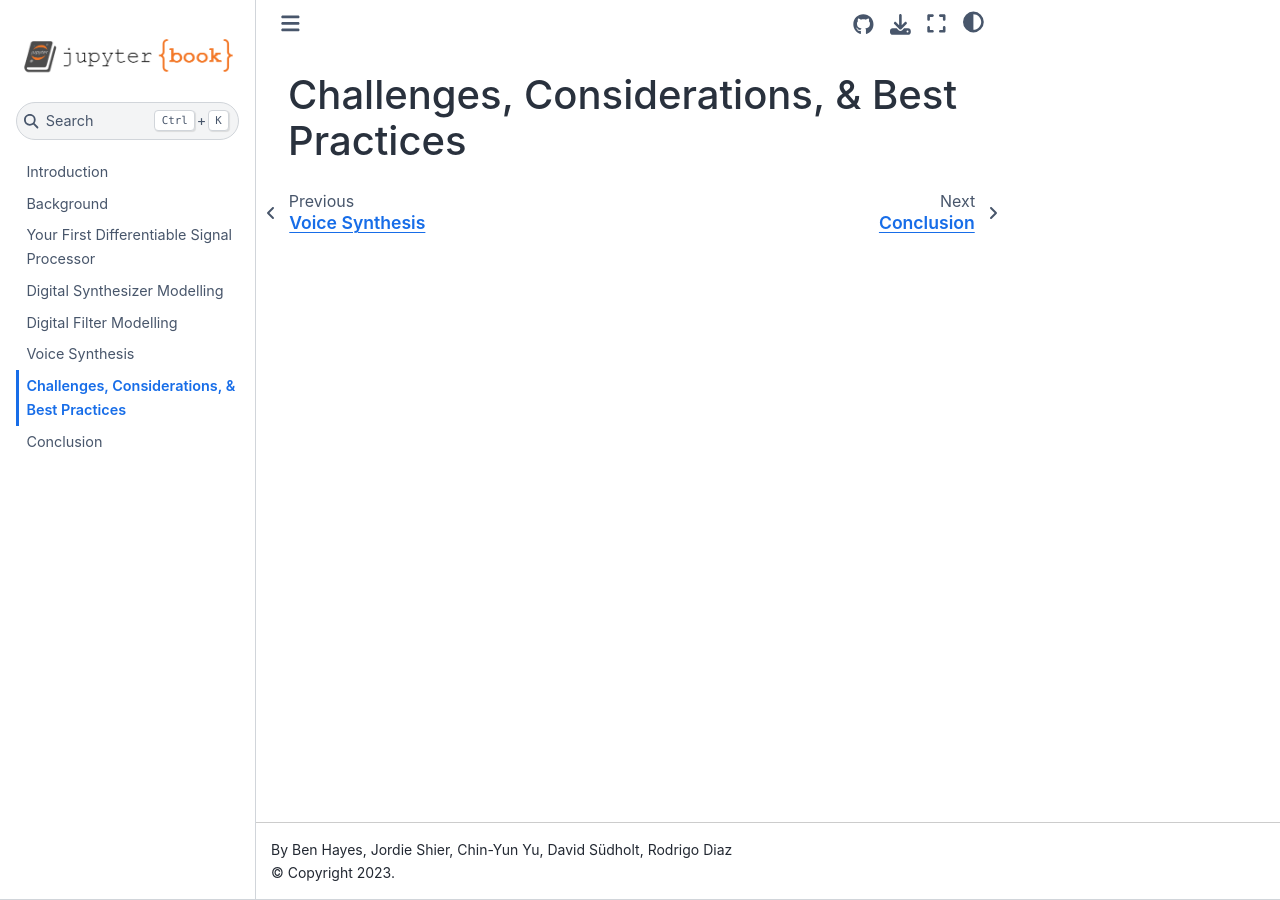
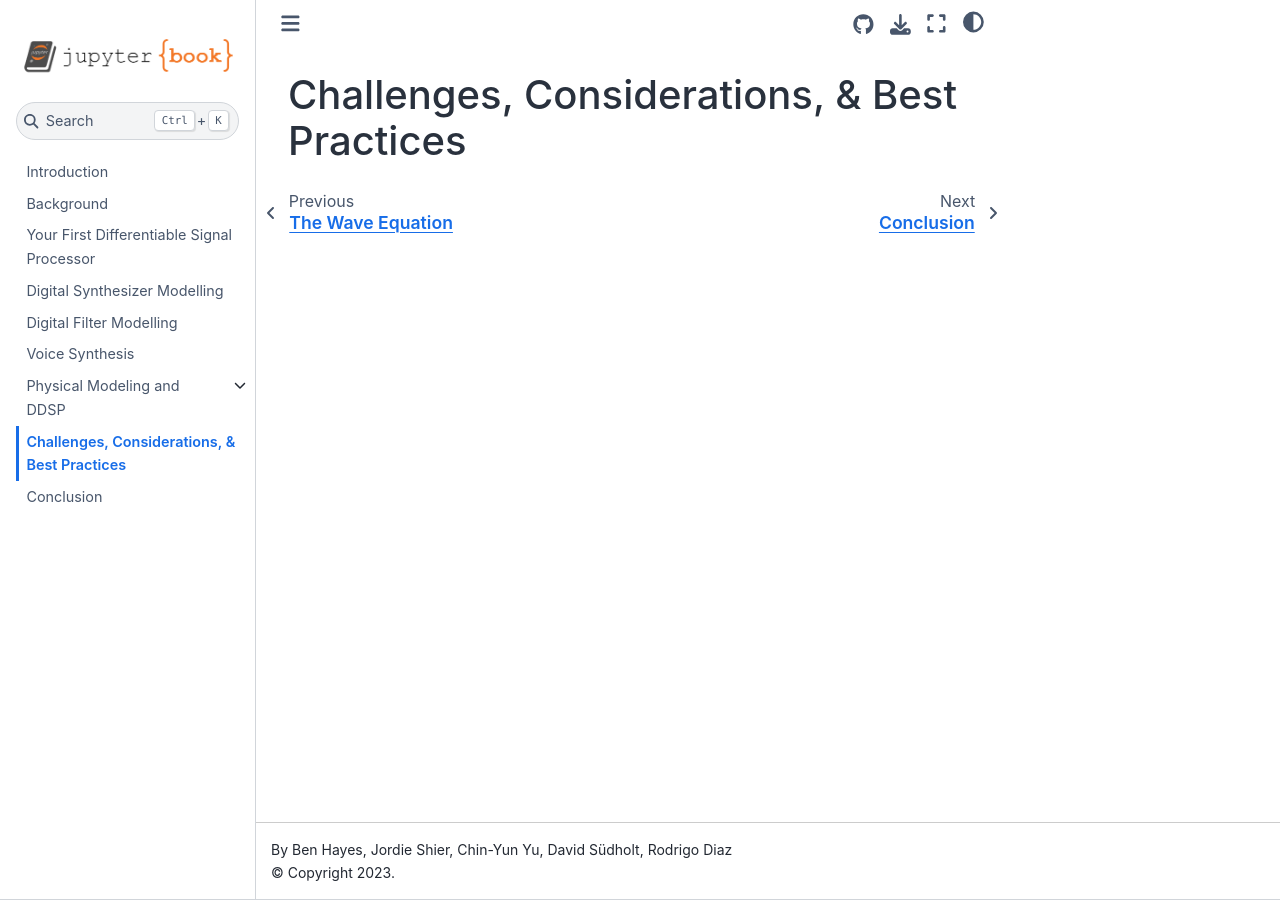
Before and after one commit to intro2ddsp/intro2ddsp.github.io, a Jupyter Book: the page built from challenges/index.md, in a window 1280 px wide. Built offline with Jupyter Book 1.0.4 settings and Sphinx 7.4.7 and the Sphinx Book theme 1.1.4, drawn with Linux system fonts in a browser that asks for light colours; pages that are not in the unit, such as notebooks, are missing from menus; some of the changed lines change nothing that is shown.

Commit message:
Add the nb to the toc

```diff
--- a/_toc.yml
+++ b/_toc.yml
@@ -10,5 +10,11 @@
 - file: synths/index.md
 - file: filters/index.md
 - file: voice/index.md
+- file: physical-modeling/index.md
+  sections:
+  - file: physical-modeling/sho.ipynb
+  - file: physical-modeling/many_oscillators.ipynb
+  - file: physical-modeling/wave_equation.md
+  - file: physical-modeling/kp-strong.ipynb
 - file: challenges/index.md
 - file: conclusion/index.md
```
